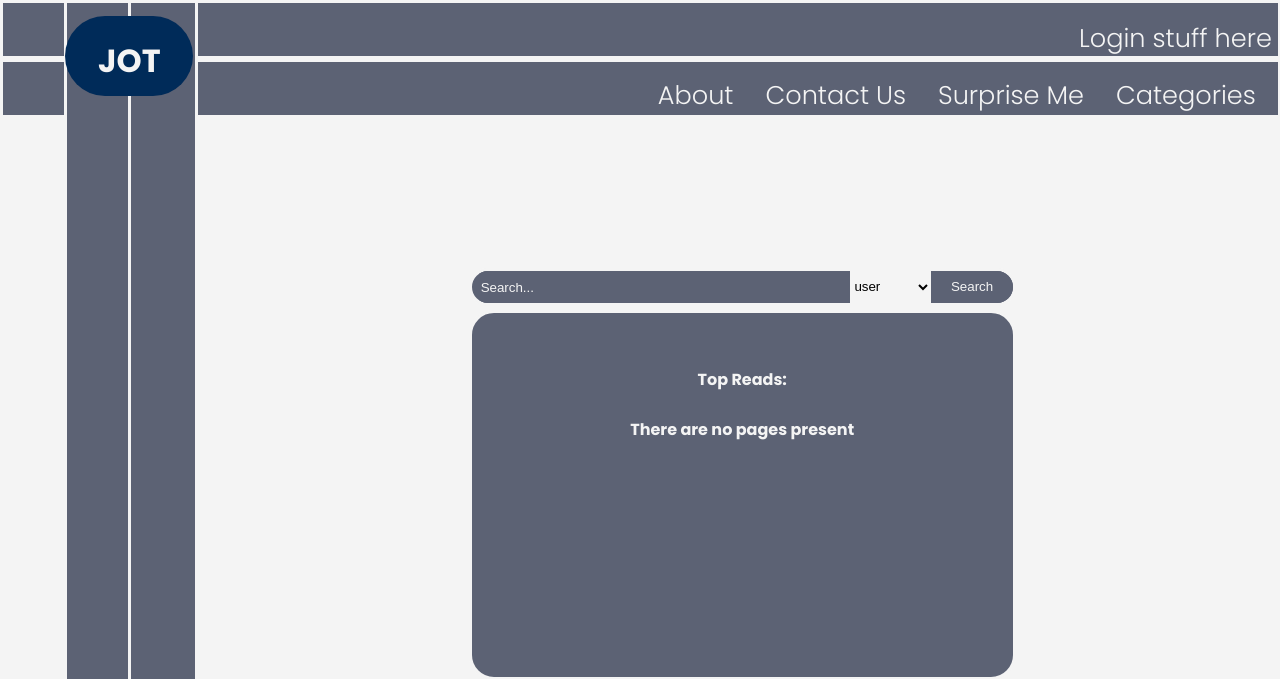
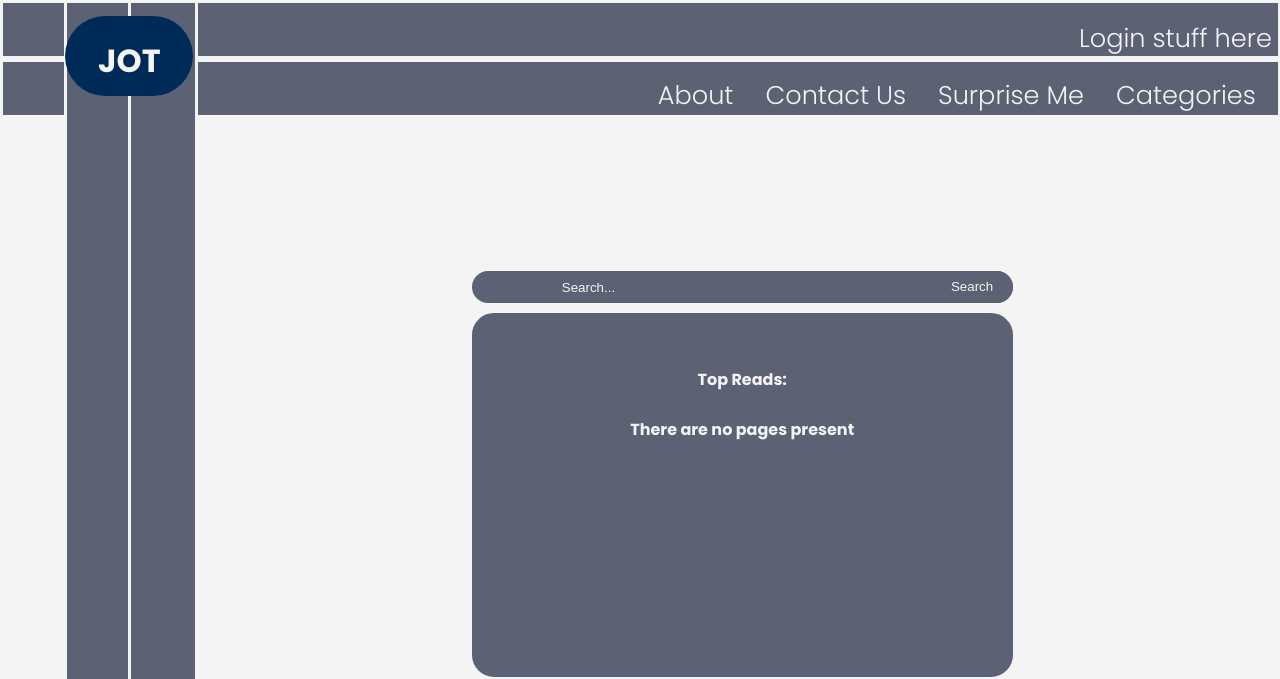
Before and after one commit to ConnorCoull/WAD2_Group8D, a Django app: page /jot/ in a window 1280 px wide. Shown: the top 679 px of the page. Run offline with Django 4.2, Linux system fonts and the light colour scheme; data that the repository does not hold is empty.

Commit message:
Change the implementation

```diff
--- a/jot_project/jot/views.py
+++ b/jot_project/jot/views.py
@@ -85,11 +85,10 @@ def searchresults(request):
     chosen_category = request.GET.get('chosen-category')
 
     if keyword:
-        if chosen_category == "user":
+
             context_dict['users_list'] = Users.objects.filter(username__icontains = keyword)
+            context_dict['books_list'] = Book.objects.filter(book_title__icontains = keyword)
 
-        elif chosen_category == "book":
-            context_dict['books_list'] = Book.objects.filter(book_title__icontains = keyword)
     visitor_cookie_handler(request)
     context_dict['visits'] = request.session['visits']
     context_dict['query'] = keyword
--- a/jot_project/templates/jot/index.html
+++ b/jot_project/templates/jot/index.html
@@ -7,10 +7,6 @@
 <div id="search-bar">
   <form class="search-form" action="{% url 'jot:searchresults' %}" method="get">
     <button class="submit-button" type="submit">Search</button>
-    <select id="choose-list" name="chosen-category">
-      <option value="user">user</option>
-      <option value="book">book</option>
-    </select>
     <input class="search-bar" name="query-input" type="text" placeholder="Search...">
   </form>
 </div>
```
